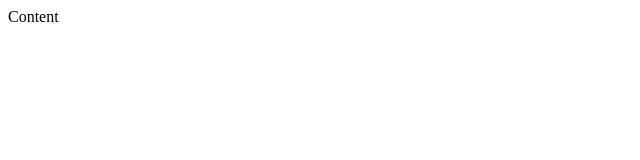
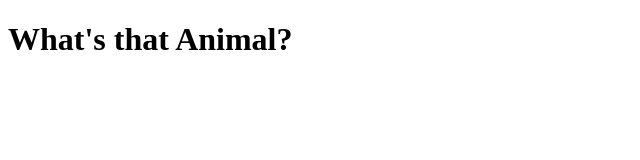
Before and after one commit to mcgary-andrew/cit261project, a website: page WhatsTheAnimal/public_html/index.html in a window 1280 px wide. Shown: the whole page, without its empty margins (0-640 px from the left). Drawn offline with Linux system fonts and the light colour scheme.

Commit message:
Update index.html

```diff
--- a/WhatsTheAnimal/public_html/index.html
+++ b/WhatsTheAnimal/public_html/index.html
@@ -11,6 +11,8 @@ and open the template in the editor.
         <meta name="viewport" content="width=device-width, initial-scale=1.0">
     </head>
     <body>
-        <div>Content</div>
+        <div>
+            <h1>What's that Animal?</h1>
+        </div>
     </body>
 </html>
```
